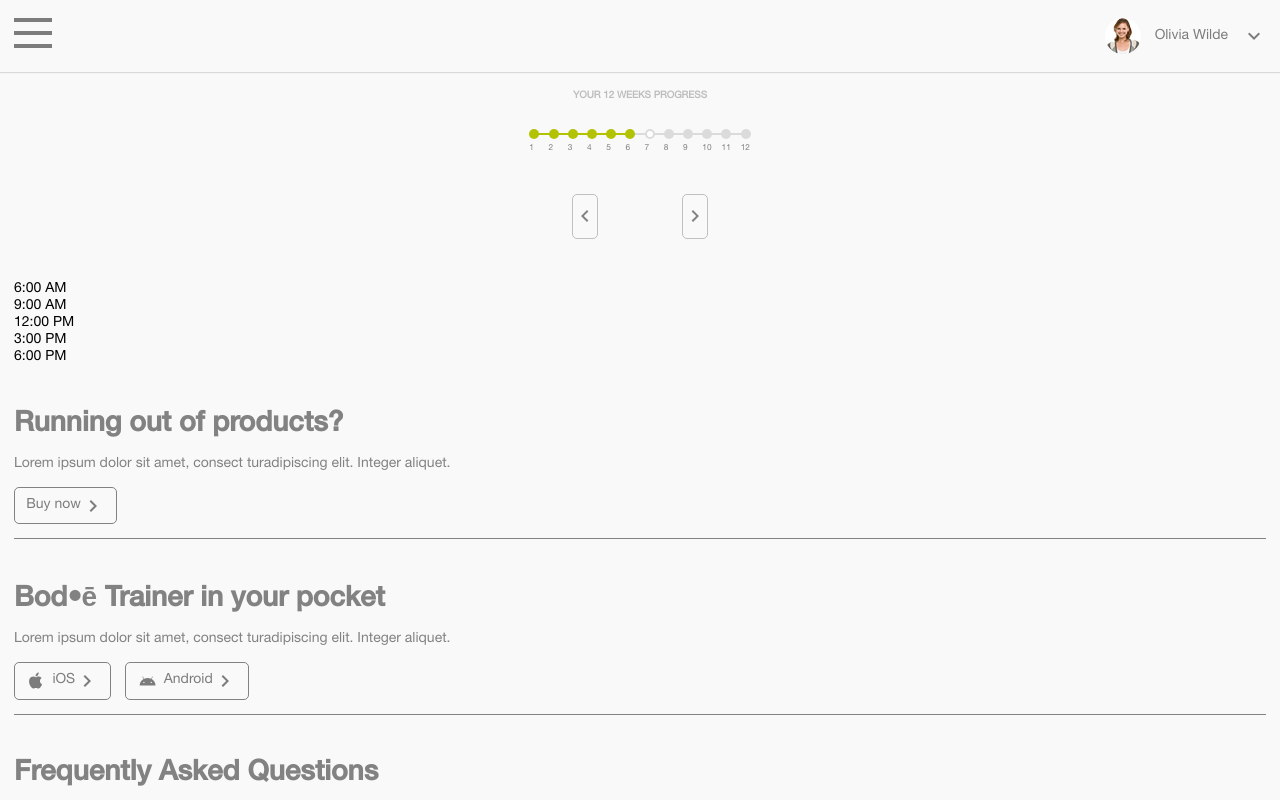
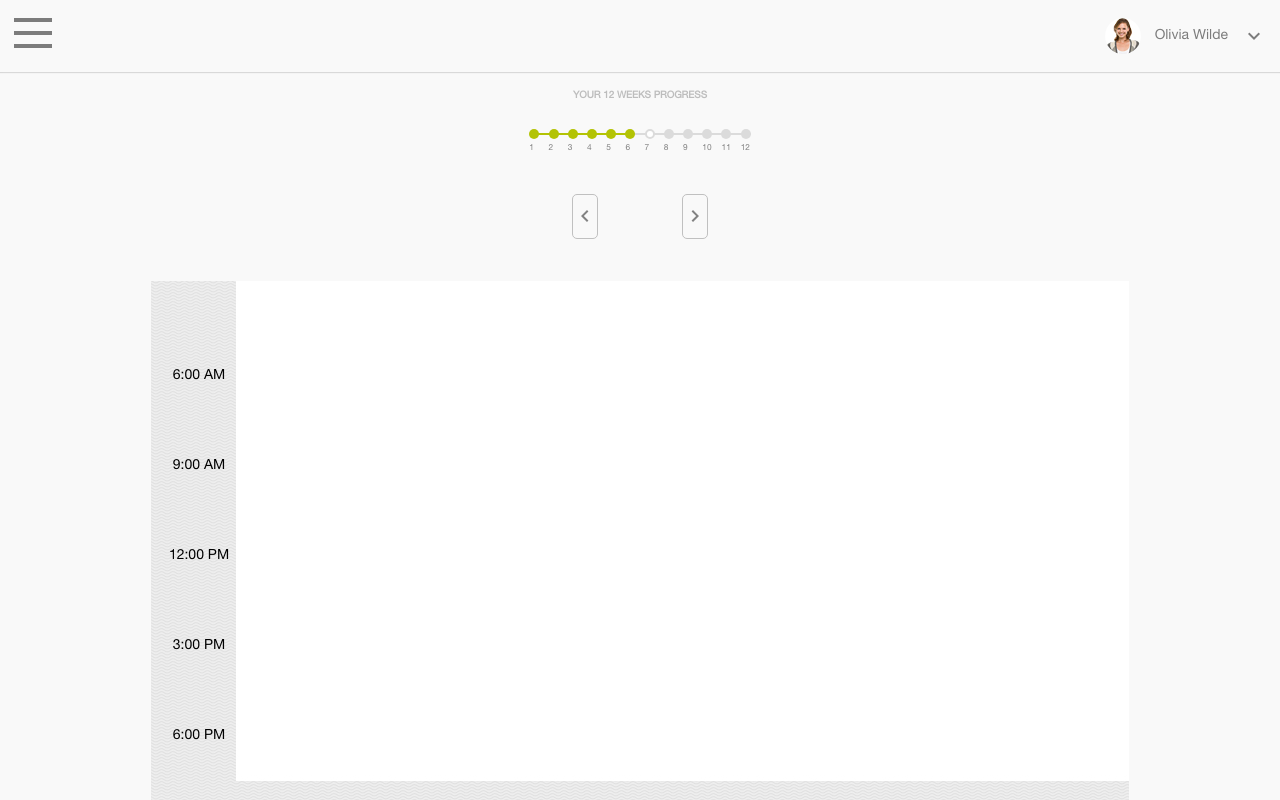
Before and after one commit to annaszalkiewicz/react-diet-app, a React (Create React App) app: page /dashboard in a window 1280 px wide. Shown: the top 800 px of the page. Built offline with nearby package versions, Linux system fonts and the light colour scheme.

Commit message:
Add styling to mealPlan container and hours

```diff
--- a/src/sass/_MealPlan.scss
+++ b/src/sass/_MealPlan.scss
@@ -2,5 +2,30 @@
 
 .mealPlan {
   width: 100%;
+  margin: auto;
   padding: 1em;
 }
+.mealPlan_container {
+  display: grid;
+  grid-template-columns: 85px repeat(7, 126px);
+  grid-template-rows: 50px repeat(5, 90px) repeat(2, 30px);
+  justify-content: center;
+  background-image: url('../assets/img/table_background.jpg');
+  background-repeat: no-repeat;
+  background-position: center;
+}
+.mealPlan_hours {
+  grid-area: 2 / 1 / span 5 / span 1;
+  display: grid;
+  grid-template-columns: 85px;
+  grid-template-rows: repeat(5, 90px);
+}
+
+@for $i from 1 through 5 {
+  .mealPlan_hour:nth-child(#{$i}) {
+    display: block;
+    grid-area: #{$i} / 1 / span 1/ span 1;
+    justify-self: center;
+    align-self: center;
+  }
+}
```
Also changed, not shown: src/components/MealPlan.js (+7 -4 lines), src/assets/img/table_background.jpg (added).
